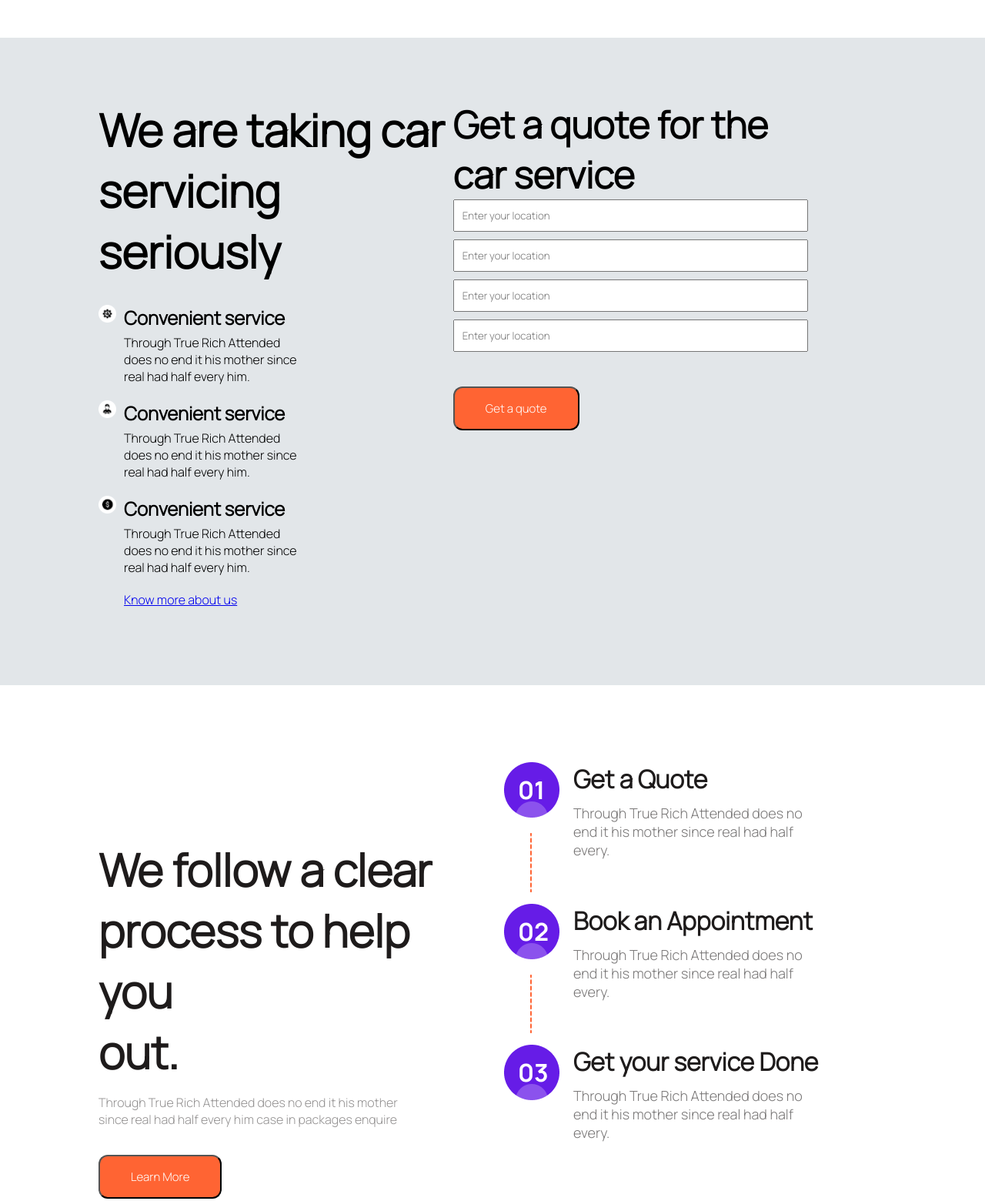
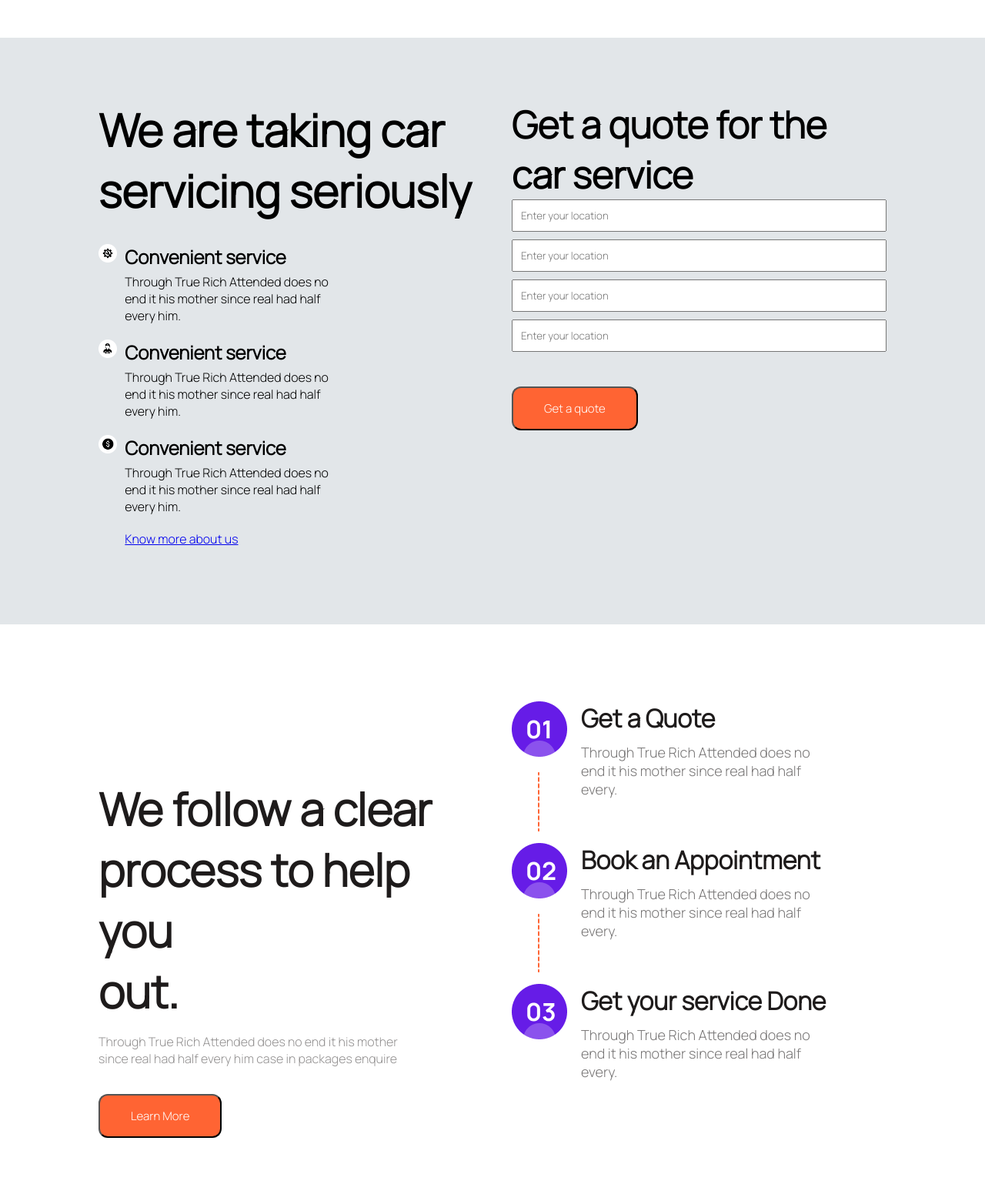
Before and after one commit to Jesus-boy01/KodeCampFinsweetProject, a plain HTML site: page index.html in a window 1280 px wide. Shown: the part 740-2300 px from the top of the page at 77% size. Drawn offline with Linux system fonts and the light colour scheme.

Commit message:
made some minor changes on the page

```diff
--- a/css/style.css
+++ b/css/style.css
@@ -129,7 +129,11 @@
 
 #quote-section .left-section,
 #quote-section .right-form-section {
-    width: 45%;
+    width: 50%;
+}
+
+#quote-section .left-section {
+    margin-right: 50px;
 }
 
 #quote-section ul {
@@ -156,7 +160,7 @@
 
 
 #quote-section .left-section .text-box {
-    width: 50%;
+    width: 60%;
 }
 
 #quote-section .left-section .text-box h5 {
@@ -182,7 +186,7 @@
 
 .learnmore {
     width: 50%;
-    margin-right: 30px;
+    margin-right: 50px;
 }
 
 .learnmore h3 {
```
